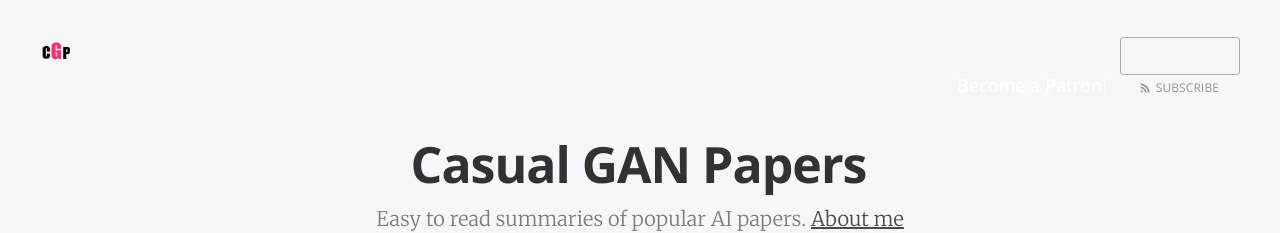
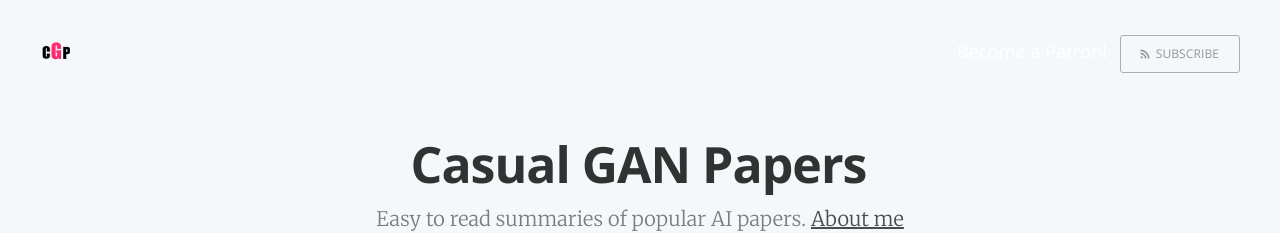
Before and after one commit to KirillDemochkin/kirilldemochkin.github.io, a Jekyll site: the page built from index.html, in a window 1280 px wide. Shown: the top 233 px of the page. Built offline with Jekyll 4.4.1, drawn with Linux system fonts in a browser that asks for light colours; the list of posts is cut into pages by our own code; comment, search, counter and statistics services are not loaded.

Commit message:
Update screen.css

```diff
--- a/assets/css/screen.css
+++ b/assets/css/screen.css
@@ -583,7 +583,7 @@ margin on the iframe, cause it breaks stuff. */
     text-align: center;
     font-size: 12px;
     text-transform: uppercase;
-    line-height: 100px;
+    line-height: 35px;
     border-radius: 3px;
     background: rgba(0,0,0,0.1);
     transition: all ease 0.3s;
@@ -609,11 +609,12 @@ margin on the iframe, cause it breaks stuff. */
     text-align: center;
     font-size: 12px;
     text-transform: uppercase;
-    line-height: 100px;
+    line-height: 35px;
     white-space: nowrap;
     border-radius: 3px;
     background: rgba(0,0,0,0.1);
     transition: all ease 0.3s;
+    vertical-align: baseline;
 }
 .subscribe-button:before {
     font-size: 9px;
@@ -622,7 +623,7 @@ margin on the iframe, cause it breaks stuff. */
 
 .top-button-container {
     text-align: right;
-    line-height: 100px;
+    height: 100px;
 }
 
 .patreon-button {
@@ -631,7 +632,8 @@ margin on the iframe, cause it breaks stuff. */
     box-sizing: border-box;
     display: inline-block;
     width: auto;
-    line-height: 100px;
+    height: auto;
+    vertical-align: baseline;
     padding-right: 8px;
     padding-left: 8px;
 }
```
